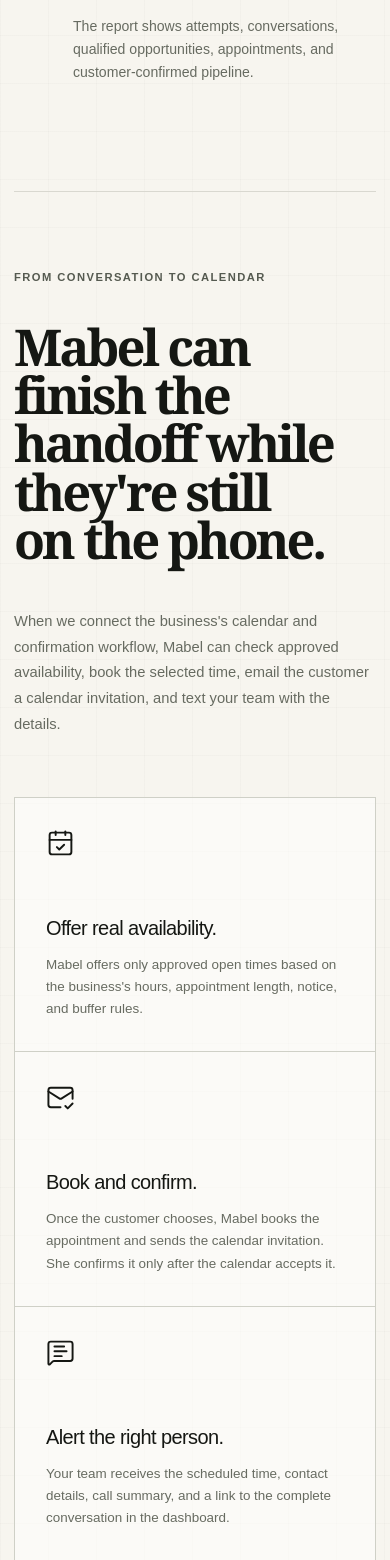
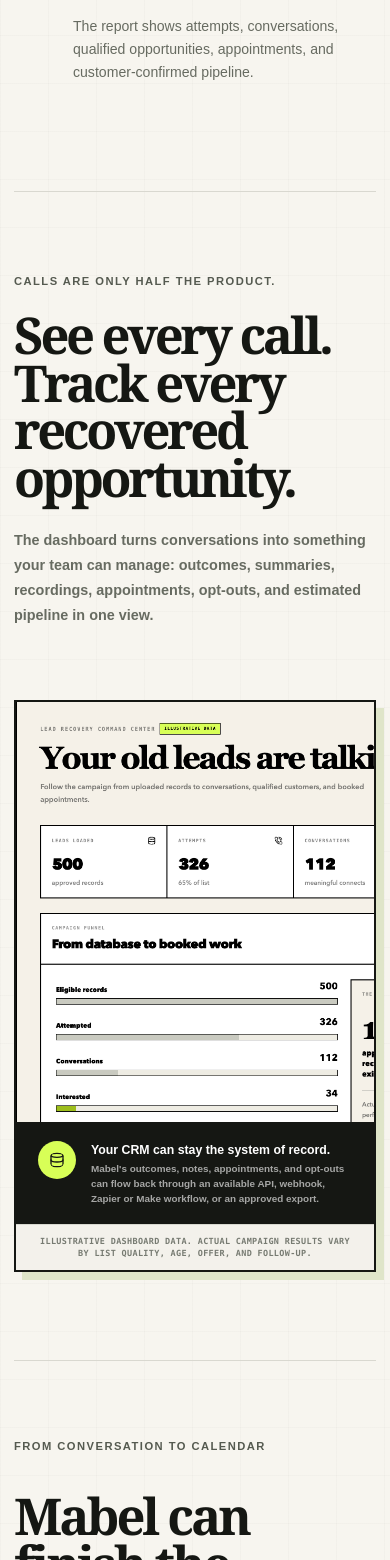
Before and after one commit to dannymsullivan/raleigh-lead-recovery, a Next.js app: page / in a window 390 px wide. Shown: the part 5389-6949 px from the top of the page. Built offline with nearby package versions, Linux system fonts and the light colour scheme; no server answers.

Commit message:
Show dashboard and CRM workflow on landing page

```diff
--- a/app/globals.css
+++ b/app/globals.css
@@ -1437,6 +1437,312 @@ body {
   line-height: 1.75;
 }
 
+.recovery-dashboard {
+  padding-block: 118px 128px;
+  border-top: 1px solid var(--line);
+}
+
+.recovery-dashboard-heading {
+  display: grid;
+  grid-template-columns: minmax(0, 1.15fr) minmax(340px, 0.65fr);
+  gap: 50px 100px;
+  align-items: end;
+}
+
+.recovery-dashboard-heading h2 {
+  max-width: 760px;
+  margin-bottom: 0;
+  font-size: clamp(3.2rem, 5.7vw, 5.5rem);
+  letter-spacing: -0.065em;
+  line-height: 0.94;
+}
+
+.recovery-dashboard-heading > div:last-child > p {
+  margin-bottom: 25px;
+  color: var(--muted);
+  font-size: 0.9rem;
+  font-weight: 600;
+  line-height: 1.75;
+}
+
+.recovery-dashboard-heading .hero-actions {
+  gap: 18px;
+}
+
+.recovery-dashboard-heading .button {
+  min-height: 47px;
+  padding-inline: 17px;
+  font-size: 0.75rem;
+}
+
+.recovery-dashboard-window {
+  margin: 70px 0 0;
+  overflow: hidden;
+  border: 2px solid var(--ink);
+  background: white;
+  box-shadow: 14px 14px 0 #dfe5c9;
+}
+
+.recovery-dashboard-preview {
+  position: relative;
+  display: block;
+  overflow: hidden;
+  background: #f4f1e8;
+  color: var(--ink);
+}
+
+.recovery-dashboard-preview img {
+  display: block;
+  width: 100%;
+  height: auto;
+}
+
+.recovery-dashboard-window figcaption {
+  padding: 10px 16px;
+  border-top: 1px solid #d7d8cf;
+  background: #f3f1eb;
+  color: #777b72;
+  font-family: ui-monospace, SFMono-Regular, Menlo, monospace;
+  font-size: 0.53rem;
+  font-weight: 700;
+  letter-spacing: 0.04em;
+  text-align: center;
+  text-transform: uppercase;
+}
+
+.recovery-dashboard-toolbar {
+  display: flex;
+  min-height: 64px;
+  align-items: center;
+  justify-content: space-between;
+  gap: 20px;
+  padding: 0 24px;
+  border-bottom: 2px solid var(--ink);
+}
+
+.recovery-dashboard-toolbar > div {
+  display: flex;
+  align-items: center;
+  gap: 11px;
+}
+
+.recovery-dashboard-toolbar > div > span {
+  display: grid;
+  width: 30px;
+  height: 30px;
+  place-items: center;
+  border: 2px solid var(--ink);
+  border-radius: 5px;
+  background: var(--accent);
+  font-size: 0.9rem;
+  font-weight: 950;
+}
+
+.recovery-dashboard-toolbar strong {
+  font-size: 0.82rem;
+}
+
+.recovery-dashboard-toolbar p {
+  margin: 0;
+  color: #777b72;
+  font-family: ui-monospace, SFMono-Regular, Menlo, monospace;
+  font-size: 0.58rem;
+  font-weight: 800;
+  letter-spacing: 0.08em;
+  text-transform: uppercase;
+}
+
+.recovery-dashboard-metrics {
+  display: grid;
+  grid-template-columns: repeat(4, 1fr);
+  border-bottom: 1px solid #cfd0c7;
+}
+
+.recovery-dashboard-metrics article {
+  min-height: 132px;
+  padding: 22px 24px;
+  border-right: 1px solid #cfd0c7;
+}
+
+.recovery-dashboard-metrics article:last-child {
+  border-right: 0;
+}
+
+.recovery-dashboard-metrics article.accent {
+  background: #f3f9dc;
+}
+
+.recovery-dashboard-metrics span,
+.recovery-dashboard-metrics small {
+  display: block;
+  color: #777b72;
+  font-size: 0.61rem;
+  font-weight: 800;
+}
+
+.recovery-dashboard-metrics span {
+  letter-spacing: 0.07em;
+  text-transform: uppercase;
+}
+
+.recovery-dashboard-metrics strong {
+  display: block;
+  margin: 10px 0 4px;
+  font-family: "Iowan Old Style", "Baskerville", Georgia, serif;
+  font-size: 2.3rem;
+  line-height: 1;
+}
+
+.recovery-dashboard-body {
+  display: grid;
+  grid-template-columns: minmax(0, 1fr) 285px;
+}
+
+.recovery-dashboard-table {
+  border-right: 1px solid #cfd0c7;
+}
+
+.recovery-dashboard-table-head,
+.recovery-dashboard-row {
+  display: grid;
+  grid-template-columns: minmax(180px, 1.2fr) minmax(130px, 0.8fr) minmax(130px, 0.7fr);
+  gap: 16px;
+  align-items: center;
+  min-height: 66px;
+  padding: 0 22px;
+  border-bottom: 1px solid #e1e2da;
+}
+
+.recovery-dashboard-table-head {
+  min-height: 43px;
+  background: #f3f1eb;
+  color: #777b72;
+  font-family: ui-monospace, SFMono-Regular, Menlo, monospace;
+  font-size: 0.55rem;
+  font-weight: 800;
+  letter-spacing: 0.08em;
+  text-transform: uppercase;
+}
+
+.recovery-dashboard-row:last-child {
+  border-bottom: 0;
+}
+
+.recovery-dashboard-row > strong {
+  font-size: 0.76rem;
+}
+
+.recovery-dashboard-row small {
+  display: block;
+  margin-top: 4px;
+  color: #85887f;
+  font-size: 0.58rem;
+  font-weight: 650;
+}
+
+.recovery-dashboard-row > span:last-child {
+  color: #666a61;
+  font-size: 0.67rem;
+  font-weight: 750;
+}
+
+.dashboard-status {
+  justify-self: start;
+  border-radius: 999px;
+  padding: 5px 8px;
+  font-size: 0.57rem;
+  font-weight: 900;
+}
+
+.dashboard-status.interested,
+.dashboard-status.booked { background: #eaf6c3; color: #506500; }
+.dashboard-status.later { background: #ecece7; color: #656960; }
+
+.recovery-dashboard-funnel {
+  padding: 22px;
+  background: #fafaf7;
+}
+
+.recovery-dashboard-funnel > p {
+  margin-bottom: 22px;
+  font-size: 0.74rem;
+  font-weight: 900;
+}
+
+.recovery-dashboard-funnel > div {
+  position: relative;
+  display: grid;
+  grid-template-columns: 1fr auto;
+  gap: 7px;
+  margin-bottom: 18px;
+  padding-bottom: 7px;
+  color: #696d64;
+  font-size: 0.62rem;
+  font-weight: 750;
+}
+
+.recovery-dashboard-funnel i {
+  position: absolute;
+  bottom: 0;
+  left: 0;
+  height: 3px;
+  background: var(--ink);
+}
+
+.recovery-dashboard-funnel div:nth-child(4) i,
+.recovery-dashboard-funnel div:nth-child(5) i {
+  background: #7b9900;
+}
+
+.recovery-dashboard-sync {
+  display: grid;
+  grid-template-columns: 42px 1fr auto;
+  gap: 15px;
+  align-items: center;
+  min-height: 88px;
+  padding: 17px 22px;
+  border-top: 2px solid var(--ink);
+  background: var(--ink);
+  color: white;
+}
+
+.recovery-dashboard-sync > svg {
+  width: 42px;
+  height: 42px;
+  padding: 11px;
+  border-radius: 50%;
+  background: var(--accent);
+  color: var(--ink);
+}
+
+.recovery-dashboard-sync strong,
+.recovery-dashboard-sync div > span {
+  display: block;
+}
+
+.recovery-dashboard-sync strong {
+  margin-bottom: 3px;
+  font-size: 0.77rem;
+}
+
+.recovery-dashboard-sync div > span {
+  color: rgb(255 255 255 / 62%);
+  font-size: 0.62rem;
+  font-weight: 600;
+  line-height: 1.5;
+}
+
+.recovery-dashboard-sync-badge {
+  border: 1px solid rgb(255 255 255 / 35%);
+  border-radius: 999px;
+  padding: 7px 10px;
+  font-family: ui-monospace, SFMono-Regular, Menlo, monospace;
+  font-size: 0.54rem;
+  font-weight: 800;
+  letter-spacing: 0.07em;
+  text-transform: uppercase;
+}
+
 .recovery-problem-cards {
   display: grid;
   grid-template-columns: repeat(3, 1fr);
@@ -2099,6 +2405,7 @@ body {
   .recovery-autopilot-heading,
   .recovery-integrations-heading,
   .recovery-use-cases-heading,
+  .recovery-dashboard-heading,
   .recovery-process,
   .recovery-pilot-grid {
     grid-template-columns: 1fr;
@@ -2167,6 +2474,10 @@ body {
   .recovery-pilot-card {
     max-width: 620px;
   }
+
+  .recovery-dashboard-heading {
+    gap: 26px;
+  }
 }
 
 @media (max-width: 640px) {
@@ -2214,6 +2525,43 @@ body {
 
   .recovery-problem {
     padding-block: 82px 76px;
+  }
+
+  .recovery-dashboard {
+    padding-block: 82px 88px;
+  }
+
+  .recovery-dashboard-heading h2 {
+    font-size: clamp(2.9rem, 13vw, 4.1rem);
+  }
+
+  .recovery-dashboard-window {
+    margin-top: 46px;
+    box-shadow: 8px 8px 0 #dfe5c9;
+  }
+
+  .recovery-dashboard-preview {
+    height: 420px;
+    overflow: hidden;
+  }
+
+  .recovery-dashboard-preview img {
+    width: 680px;
+    max-width: none;
+  }
+
+  .recovery-dashboard-sync {
+    grid-template-columns: 38px 1fr;
+    align-items: start;
+  }
+
+  .recovery-dashboard-sync > svg {
+    width: 38px;
+    height: 38px;
+  }
+
+  .recovery-dashboard-sync-badge {
+    display: none;
   }
 
   .recovery-section-heading h2 {
--- a/app/page.tsx
+++ b/app/page.tsx
@@ -83,7 +83,6 @@ export default function LandingPage() {
           <div className="nav-links">
             <a href="#how-it-works">How it works</a>
             <a href="#pilot">The pilot</a>
-            <Link href="/demo" data-analytics-event="demo_dashboard_opened" data-analytics-location="header">Live results</Link>
             <Link href="/login">Sign in</Link>
             <a className="button button-dark button-small" href="#try-mabel" data-analytics-event="demo_call_cta_clicked" data-analytics-location="header">
               Try Mabel <ArrowRight aria-hidden="true" />
@@ -176,6 +175,36 @@ export default function LandingPage() {
         </ol>
       </section>
 
+      <section className="recovery-dashboard page-shell" aria-labelledby="dashboard-heading">
+        <div className="recovery-dashboard-heading">
+          <div>
+            <p className="eyebrow">Calls are only half the product.</p>
+            <h2 id="dashboard-heading">See every call. Track every recovered opportunity.</h2>
+          </div>
+          <div>
+            <p>The dashboard turns conversations into something your team can manage: outcomes, summaries, recordings, appointments, opt-outs, and estimated pipeline in one view.</p>
+          </div>
+        </div>
+
+        <figure className="recovery-dashboard-window">
+          <div className="recovery-dashboard-preview">
+            <Image
+              src="/mabel-dashboard-preview.png"
+              alt="Mabel lead recovery dashboard showing leads loaded, call attempts, conversations, appointments booked, estimated pipeline, campaign funnel, and launch checks"
+              width={1293}
+              height={1028}
+              sizes="(max-width: 1160px) calc(100vw - 40px), 1120px"
+            />
+          </div>
+          <div className="recovery-dashboard-sync">
+            <Database aria-hidden="true" />
+            <div><strong>Your CRM can stay the system of record.</strong><span>Mabel&apos;s outcomes, notes, appointments, and opt-outs can flow back through an available API, webhook, Zapier or Make workflow, or an approved export.</span></div>
+            <span className="recovery-dashboard-sync-badge">Two-way workflow</span>
+          </div>
+          <figcaption>Illustrative dashboard data. Actual campaign results vary by list quality, age, offer, and follow-up.</figcaption>
+        </figure>
+      </section>
+
       <section className="recovery-booking page-shell" aria-labelledby="booking-handoff">
         <div className="recovery-booking-heading">
           <p className="eyebrow">From conversation to calendar</p>
@@ -232,7 +261,7 @@ export default function LandingPage() {
           </article>
         </div>
         <p className="recovery-autopilot-note"><strong>Pilot:</strong> 25 approved rows in a CSV. <strong>Ongoing:</strong> a scoped integration with your inactivity and no-double-call rules.</p>
-        <div className="recovery-integrations" aria-labelledby="integration-heading">
+        <div className="recovery-integrations" id="crm-connections" aria-labelledby="integration-heading">
           <div className="recovery-integrations-heading">
             <div>
               <p className="eyebrow">Your stack stays in place.</p>
```
Also changed, not shown: public/mabel-dashboard-preview.png (added).
